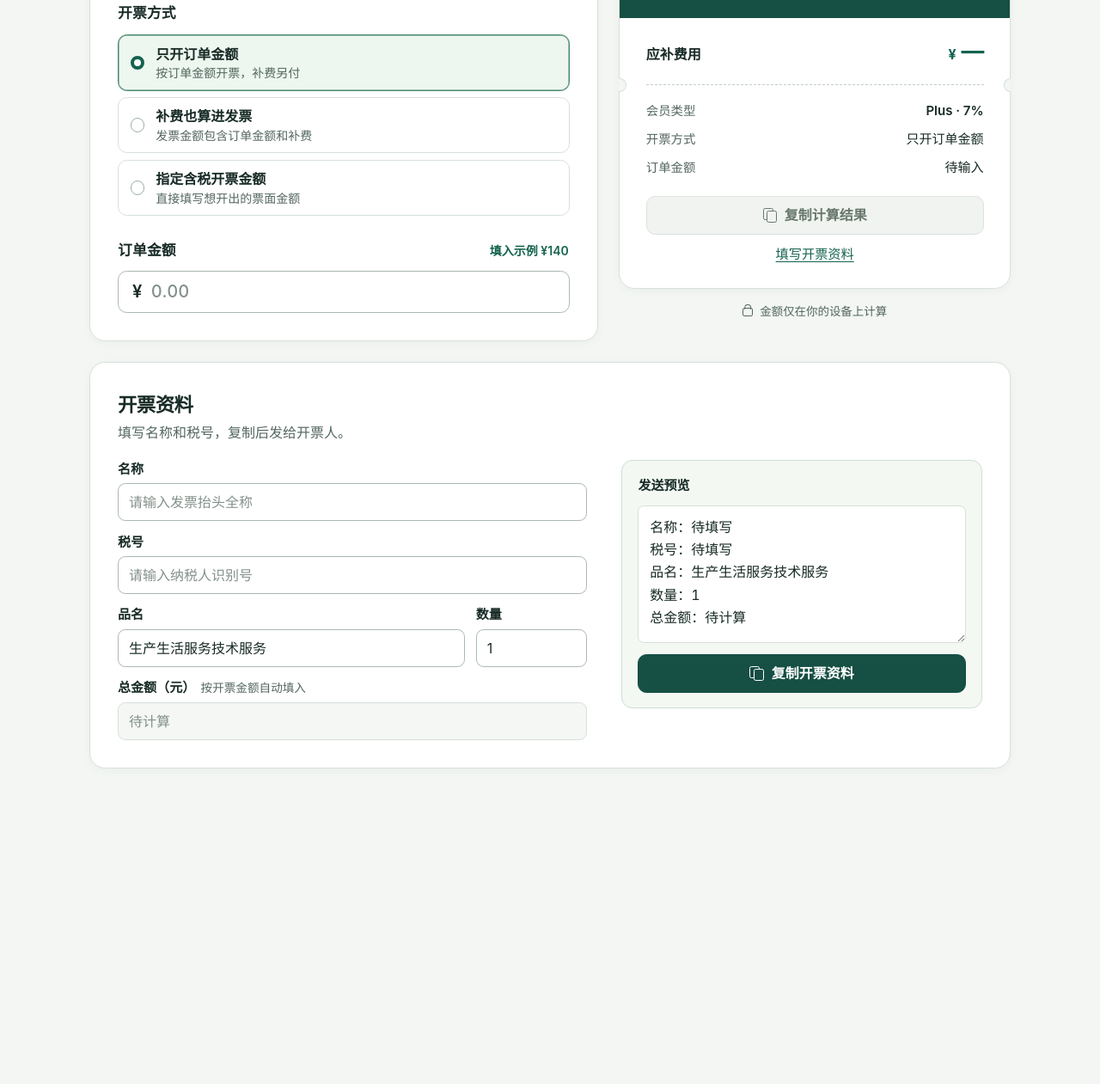
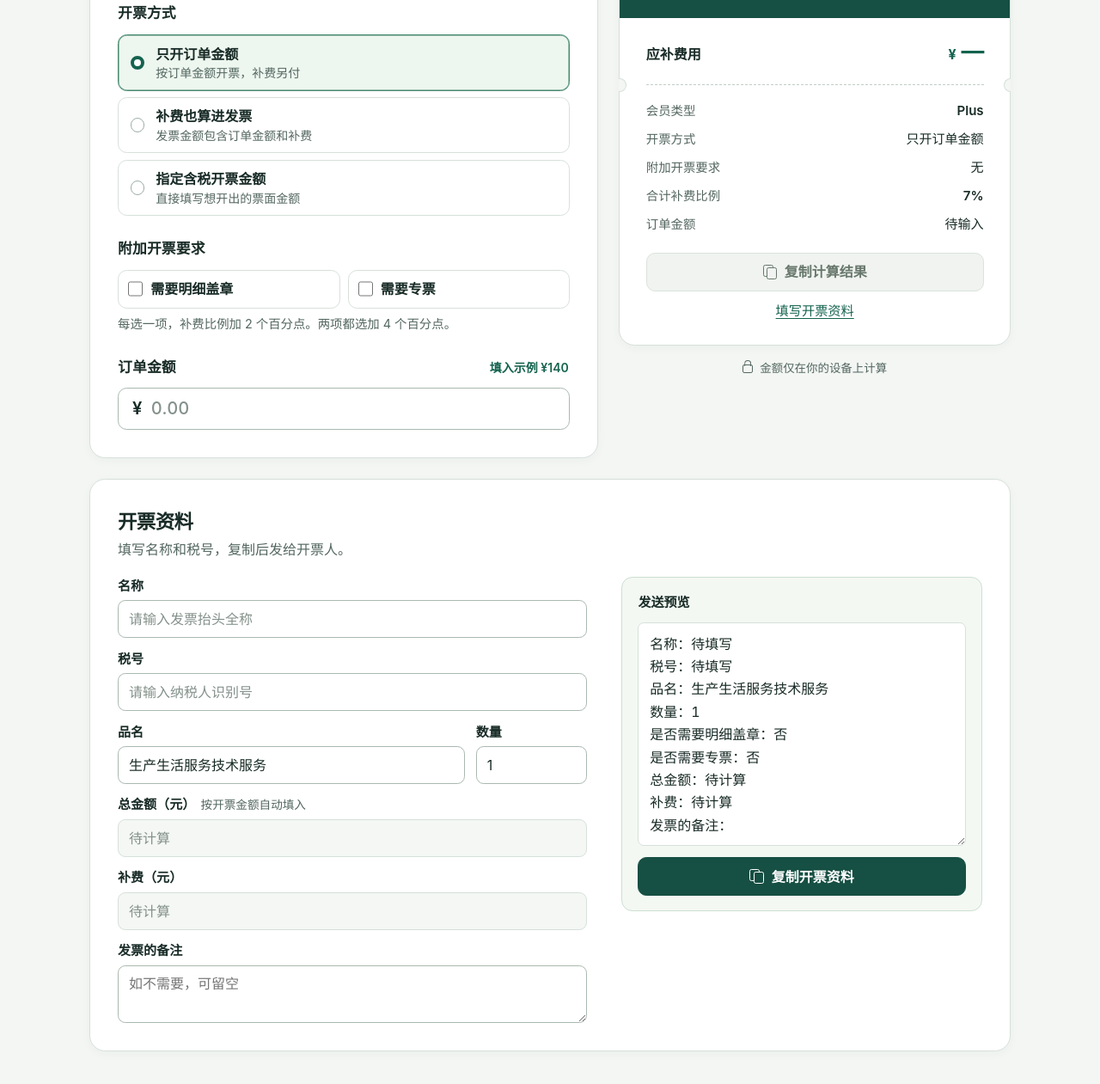
Before and after one commit to JamesJoe716/invoice-fee-calculator, a plain HTML site: page docs/index.html in a window 1280 px wide. Shown: the part 399-1660 px from the top of the page at 86% size. Before the commit the page ends 1341 px from the top, so only its background shows below. Drawn offline with Linux system fonts and the light colour scheme.

Commit message:
Calculate invoice option surcharges and copy fees with optional notes

```diff
--- a/docs/index.html
+++ b/docs/index.html
@@ -95,6 +95,15 @@
     .radio:checked + .option .check { display: grid; place-items: center; }
     .check::before { content: ""; width: .34rem; height: .18rem; border: solid white; border-width: 0 0 1.5px 1.5px; transform: translateY(-.05rem) rotate(-45deg); }
     .methods { display: grid; gap: .46rem; }
+    .extras { display: grid; grid-template-columns: repeat(2,minmax(0,1fr)); gap: .55rem; }
+    .extra {
+      display: flex; align-items: center; gap: .55rem; min-height: 2.8rem; padding: .55rem .7rem;
+      border: 1px solid var(--line); border-radius: .66rem; cursor: pointer; font-weight: 600;
+    }
+    .extra input { flex: none; width: 1.08rem; height: 1.08rem; margin: 0; accent-color: var(--accent); }
+    .extra:has(input:checked) { background: var(--mint); border-color: #46886f; }
+    .extra:focus-within { outline: 2px solid #46886f; outline-offset: 2px; }
+    .extras-hint { margin-top: .45rem; color: var(--muted); font-size: .9rem; }
     .method {
       display: flex; align-items: center; gap: .8rem; padding: .65rem .85rem;
       border-radius: .66rem; line-height: 1.38;
@@ -180,11 +189,12 @@
     .billing-pair { display: grid; grid-template-columns: minmax(0,1fr) minmax(5rem,.32fr); gap: .8rem; }
     .billing-field { display: grid; min-width: 0; gap: .3rem; }
     .billing-field label, .message-label { font-size: .94rem; font-weight: 650; }
-    .billing-field input {
+    .billing-field input, .billing-field textarea {
       width: 100%; min-width: 0; min-height: 2.75rem; padding: .53rem .75rem;
       color: var(--ink); background: #fff; border: 1px solid #aab9af; border-radius: .55rem;
     }
-    .billing-field input:focus-visible, .message-preview:focus-visible { outline: 2px solid #46886f; outline-offset: 2px; }
+    .billing-field textarea { resize: vertical; }
+    .billing-field input:focus-visible, .billing-field textarea:focus-visible, .message-preview:focus-visible { outline: 2px solid #46886f; outline-offset: 2px; }
     .billing-field input[aria-invalid="true"] { border-color: #a23e32; }
     .billing-field input[readonly] { font-variant-numeric: tabular-nums; background: #f4f7f4; border-color: var(--line); }
     .billing-field small { margin-left: .4rem; font-size: .85rem; font-weight: 450; color: var(--muted); }
@@ -264,15 +274,15 @@
           <div class="plans">
             <label class="choice">
               <input class="radio" type="radio" name="plan" value="plus" checked>
-              <span class="plan option"><strong>Plus</strong><small>补费 7%</small><i class="check" aria-hidden="true"></i></span>
+              <span class="plan option"><strong>Plus</strong><small>基础补费 7%</small><i class="check" aria-hidden="true"></i></span>
             </label>
             <label class="choice">
               <input class="radio" type="radio" name="plan" value="pro5">
-              <span class="plan option"><strong>Pro 5x</strong><small>补费 6%</small><i class="check" aria-hidden="true"></i></span>
+              <span class="plan option"><strong>Pro 5x</strong><small>基础补费 6%</small><i class="check" aria-hidden="true"></i></span>
             </label>
             <label class="choice">
               <input class="radio" type="radio" name="plan" value="pro20">
-              <span class="plan option"><strong>Pro 20x</strong><small>补费 5%</small><i class="check" aria-hidden="true"></i></span>
+              <span class="plan option"><strong>Pro 20x</strong><small>基础补费 5%</small><i class="check" aria-hidden="true"></i></span>
             </label>
           </div>
         </fieldset>
@@ -292,6 +302,14 @@
               <span class="method option"><i class="dot" aria-hidden="true"></i><span><strong>指定含税开票金额</strong><small>直接填写想开出的票面金额</small></span></span>
             </label>
           </div>
+        </fieldset>
+        <fieldset aria-describedby="extras-hint">
+          <legend>附加开票要求</legend>
+          <div class="extras">
+            <label class="extra"><input type="checkbox" name="extra" value="明细盖章">需要明细盖章</label>
+            <label class="extra"><input type="checkbox" name="extra" value="专票">需要专票</label>
+          </div>
+          <p class="extras-hint" id="extras-hint">每选一项，补费比例加 2 个百分点。两项都选加 4 个百分点。</p>
         </fieldset>
         <div>
           <div class="amount-heading">
@@ -322,8 +340,10 @@
             </div>
             <div class="seam" aria-hidden="true"></div>
             <dl class="lines">
-              <div><dt>会员类型</dt><dd id="plan-summary">Plus · 7%</dd></div>
+              <div><dt>会员类型</dt><dd id="plan-summary">Plus</dd></div>
               <div><dt>开票方式</dt><dd id="method-summary">只开订单金额</dd></div>
+              <div><dt>附加开票要求</dt><dd id="extras-summary">无</dd></div>
+              <div><dt>合计补费比例</dt><dd id="rate-summary">7%</dd></div>
               <div><dt id="input-summary-label">订单金额</dt><dd id="input-summary">待输入</dd></div>
             </dl>
             <button class="copy" type="button" id="copy" disabled><i class="copy-icon" aria-hidden="true"></i><span id="copy-label">复制计算结果</span></button>
@@ -366,10 +386,18 @@
             <label for="billing-total">总金额（元）<small>按开票金额自动填入</small></label>
             <input id="billing-total" type="text" placeholder="待计算" readonly>
           </div>
+          <div class="billing-field">
+            <label for="billing-fee">补费（元）</label>
+            <input id="billing-fee" type="text" placeholder="待计算" readonly>
+          </div>
+          <div class="billing-field">
+            <label for="billing-note">发票的备注</label>
+            <textarea id="billing-note" rows="2" placeholder="如不需要，可留空"></textarea>
+          </div>
         </div>
         <div class="billing-message">
           <label for="billing-preview" class="message-label">发送预览</label>
-          <textarea class="message-preview" id="billing-preview" rows="5" readonly></textarea>
+          <textarea class="message-preview" id="billing-preview" rows="9" readonly></textarea>
           <button class="copy" id="billing-copy" type="submit"><i class="copy-icon" aria-hidden="true"></i><span id="billing-copy-label">复制开票资料</span></button>
           <p class="copy-feedback" id="billing-status" role="status"></p>
         </div>
@@ -380,6 +408,7 @@
   <dialog id="rules" aria-labelledby="rules-title">
     <div class="dialog-bar"><h2 id="rules-title">计算规则</h2><button type="button" class="close" id="close-rules">关闭</button></div>
     <p class="rule-rates" id="rule-rates"></p>
+    <div class="rule"><h3>附加开票要求</h3><p>在会员基础补费比例上，明细盖章加 2 个百分点，专票加 2 个百分点。以下三种开票方式都按合计补费比例计算。</p></div>
     <div class="rule"><h3>只开订单金额</h3><p>开票金额等于订单金额。应补费用 = 订单金额 × 补费比例。</p></div>
     <div class="rule"><h3>补费也算进发票</h3><p>开票金额 = 订单金额 ÷（1 − 补费比例）。应补费用 = 开票金额 − 订单金额。</p></div>
     <div class="rule"><h3>指定含税开票金额</h3><p>开票金额等于你指定的金额。应补费用 = 指定金额 × 补费比例。</p></div>
@@ -401,11 +430,15 @@
     const byId = id => document.getElementById(id);
     const form = byId("calculator");
     const amount = byId("amount");
+    const extraOptions = Array.from(form.querySelectorAll('input[name="extra"]'));
+    const pointsPerExtra = 2;
     const copy = byId("copy");
     const rules = byId("rules");
     const billingForm = byId("billing-form");
     const billingFields = Array.from(billingForm.querySelectorAll("input[required]"));
     const billingTotal = byId("billing-total");
+    const billingFee = byId("billing-fee");
+    const billingNote = byId("billing-note");
     const billingPreview = byId("billing-preview");
     const billingCopy = byId("billing-copy");
     const billingStatus = byId("billing-status");
@@ -444,7 +477,14 @@
 
     function renderBilling() {
       const lines = billingFields.map(field => field.labels[0].textContent + "：" + (field.value.trim() || "待填写"));
-      lines.push("总金额：" + (billingTotal.value || "待计算"));
+      for (const option of extraOptions) {
+        lines.push("是否需要" + option.value + "：" + (option.checked ? "是" : "否"));
+      }
+      lines.push(
+        "总金额：" + (billingTotal.value || "待计算"),
+        "补费：" + (billingFee.value || "待计算"),
+        "发票的备注：" + billingNote.value.trim()
+      );
       billingPreview.value = lines.join("\n");
       byId("billing-copy-label").textContent = "复制开票资料";
       billingStatus.textContent = "";
@@ -454,11 +494,14 @@
     function render() {
       const plan = plans[form.elements.plan.value];
       const method = form.elements.method.value;
+      const selectedExtras = extraOptions.filter(option => option.checked);
+      const rate = plan.rate + selectedExtras.length * pointsPerExtra;
+      const extrasText = selectedExtras.map(option => option.value).join("、") || "无";
       const label = method === "specified" ? "指定含税开票金额" : "订单金额";
       const cents = parseCents(amount.value);
       const invalid = amount.value.trim() !== "" && cents === null;
       const error = invalid ? "请输入有效的非负金额，最多保留两位小数。" : "";
-      const result = cents === null ? null : quote(cents, plan.rate, method);
+      const result = cents === null ? null : quote(cents, rate, method);
       const invoice = result ? money(result.invoice) : "—";
       const fee = result ? money(result.fee) : "—";
       byId("amount-label").textContent = label;
@@ -470,26 +513,30 @@
       byId("invoice").textContent = invoice;
       byId("invoice").classList.toggle("long", invoice.length > 12);
       byId("fee").textContent = fee;
-      byId("plan-summary").textContent = plan.name + " · " + plan.rate + "%";
+      byId("plan-summary").textContent = plan.name;
       byId("method-summary").textContent = methods[method];
+      byId("extras-summary").textContent = extrasText;
+      byId("rate-summary").textContent = rate + "%";
       byId("input-summary-label").textContent = label;
       byId("input-summary").textContent = result ? "¥" + money(cents) : (invalid ? "金额格式有误" : "待输入");
       byId("copy-label").textContent = "复制计算结果";
       byId("manual-copy").hidden = true;
       copy.disabled = !result;
       copyText = result ? [
-        plan.name + "（补费 " + plan.rate + "%） · " + methods[method],
+        plan.name + "（补费 " + rate + "%） · " + methods[method],
+        "附加开票要求：" + extrasText,
         label + "：" + money(cents) + " 元",
         "开票金额：" + invoice + " 元",
         "应补费用：" + fee + " 元"
       ].join("\n") : "";
       billingTotal.value = result ? money(result.invoice, false) : "";
+      billingFee.value = result ? money(result.fee, false) : "";
       renderBilling();
       byId("announcement").textContent = result ? "开票金额 " + invoice + " 元，应补费用 " + fee + " 元。" : error;
     }
 
     amount.addEventListener("input", render);
-    form.addEventListener("change", event => { if (event.target.type === "radio") render(); });
+    form.addEventListener("change", event => { if (event.target !== amount) render(); });
     form.addEventListener("submit", event => {
       event.preventDefault();
       if (copyText) {
@@ -559,7 +606,7 @@
       if (copied) byId("billing-copy-label").textContent = "已复制开票资料";
       billingStatus.textContent = copied ? "可以粘贴发给开票人了。" : "请长按或选中预览中的文字复制。";
     });
-    byId("rule-rates").textContent = Object.values(plans).map(plan => plan.name + " " + plan.rate + "%").join("　/　");
+    byId("rule-rates").textContent = "基础补费比例　" + Object.values(plans).map(plan => plan.name + " " + plan.rate + "%").join("　/　");
     byId("open-rules").addEventListener("click", () => {
       if (typeof rules.showModal === "function") rules.showModal();
       else rules.setAttribute("open", "");
```
